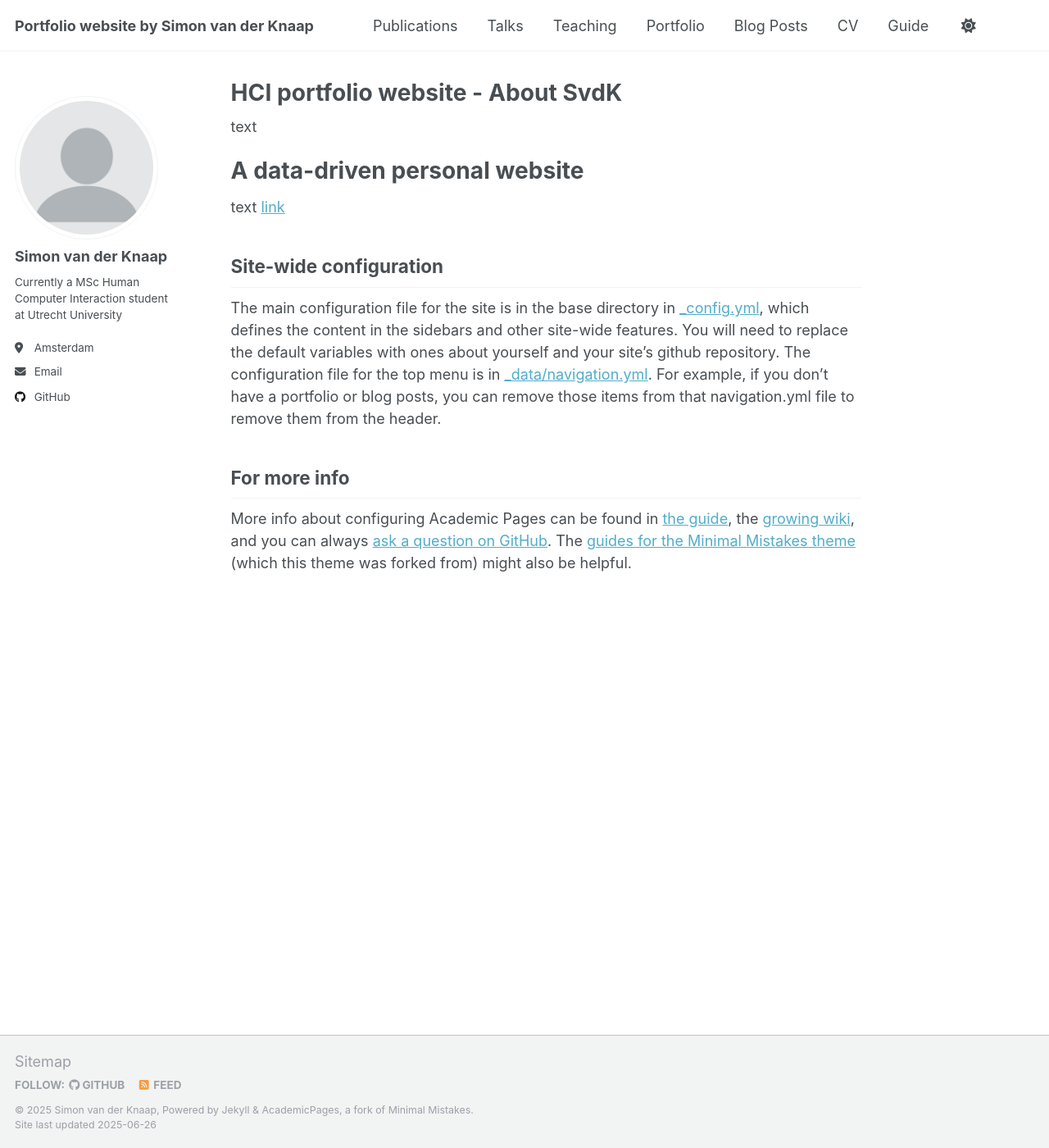
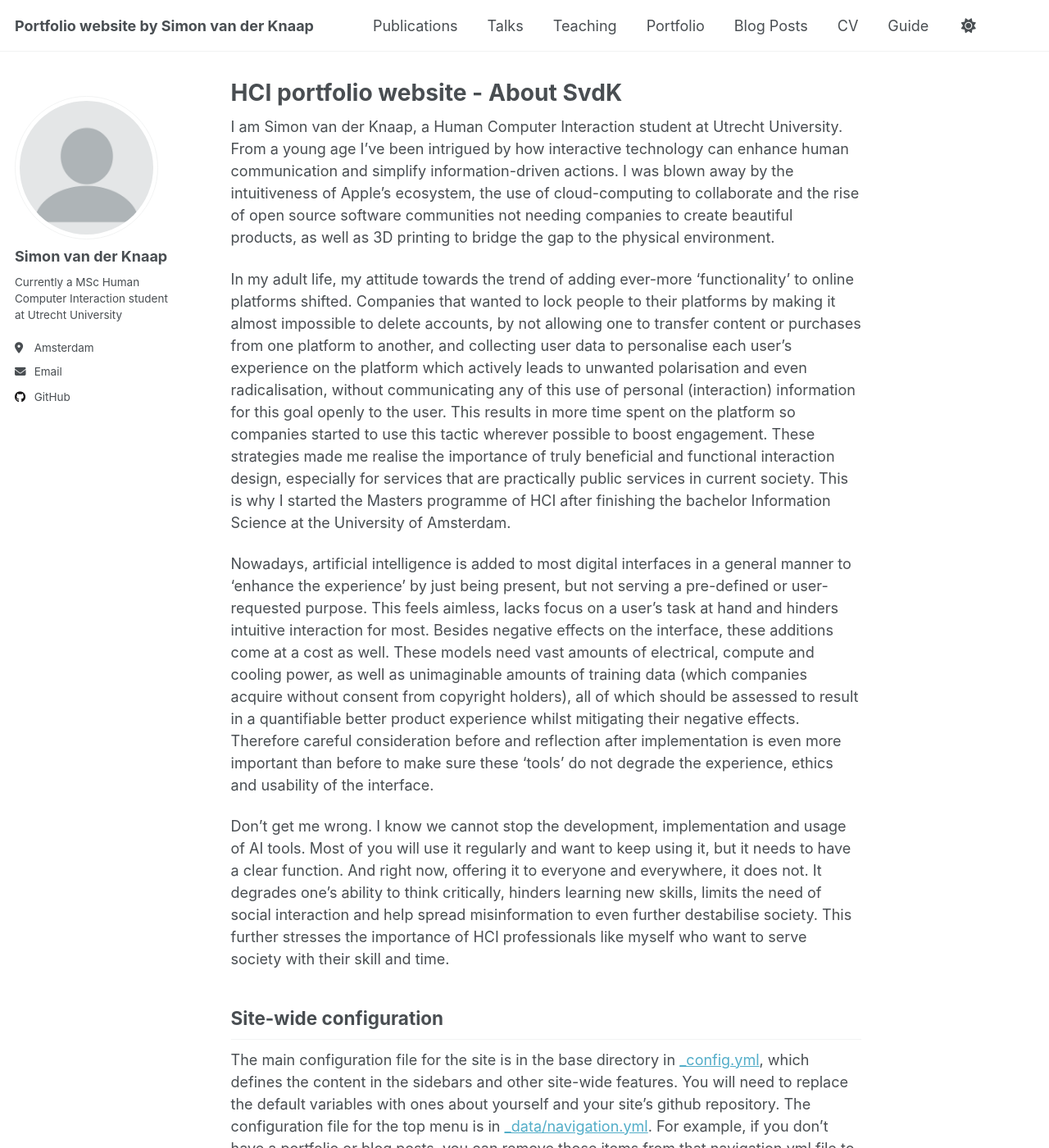
Before and after one commit to simonvdknaap/simonvdknaap.github.io, a Jekyll site: the page built from _pages/about.md, in a window 1280 px wide and 1400 px high. Shown: the whole window at 82% size. Built offline with Jekyll 4.4.1, drawn with Linux system fonts in a browser that asks for light colours.

Commit message:
Update about.md

```diff
--- a/_pages/about.md
+++ b/_pages/about.md
@@ -7,12 +7,14 @@ redirect_from:
   - /about.html
 ---
 
-text
+I am Simon van der Knaap, a Human Computer Interaction student at Utrecht University. From a young age I've been intrigued by how interactive technology can enhance human communication and simplify information-driven actions. I was blown away by the intuitiveness of Apple's ecosystem, the use of cloud-computing to collaborate and the rise of open source software communities not needing companies to create beautiful products, as well as 3D printing to bridge the gap to the physical environment.
 
-A data-driven personal website
-======
-text [link](https://pages.github.com/)
+In my adult life, my attitude towards the trend of adding ever-more 'functionality' to online platforms shifted. Companies that wanted to lock people to their platforms by making it almost impossible to delete accounts, by not allowing one to transfer content or purchases from one platform to another, and collecting user data to personalise each user's experience on the platform which actively leads to unwanted polarisation and even radicalisation, without communicating any of this use of personal (interaction) information for this goal openly to the user. This results in more time spent on the platform so companies started to use this tactic wherever possible to boost engagement.
+These strategies made me realise the importance of truly beneficial and functional interaction design, especially for services that are practically public services in current society. This is why I started the Masters programme of HCI after finishing the bachelor Information Science at the University of Amsterdam.
 
+Nowadays, artificial intelligence is added to most digital interfaces in a general manner to 'enhance the experience' by just being present, but not serving a pre-defined or user-requested purpose. This feels aimless, lacks focus on a user's task at hand and hinders intuitive interaction for most. Besides negative effects on the interface, these additions come at a cost as well. These models need vast amounts of electrical, compute and cooling power, as well as unimaginable amounts of training data (which companies acquire without consent from copyright holders), all of which should be assessed to result in a quantifiable better product experience whilst mitigating their negative effects. Therefore careful consideration before and reflection after implementation is even more important than before to make sure these 'tools' do not degrade the experience, ethics and usability of the interface.
+
+Don't get me wrong. I know we cannot stop the development, implementation and usage of AI tools. Most of you will use it regularly and want to keep using it, but it needs to have a clear function. And right now, offering it to everyone and everywhere, it does not. It degrades one's ability to think critically, hinders learning new skills, limits the need of social interaction and help spread misinformation to even further destabilise society. This further stresses the importance of HCI professionals like myself who want to serve society with their skill and time.
 
 Site-wide configuration
 ------
```
